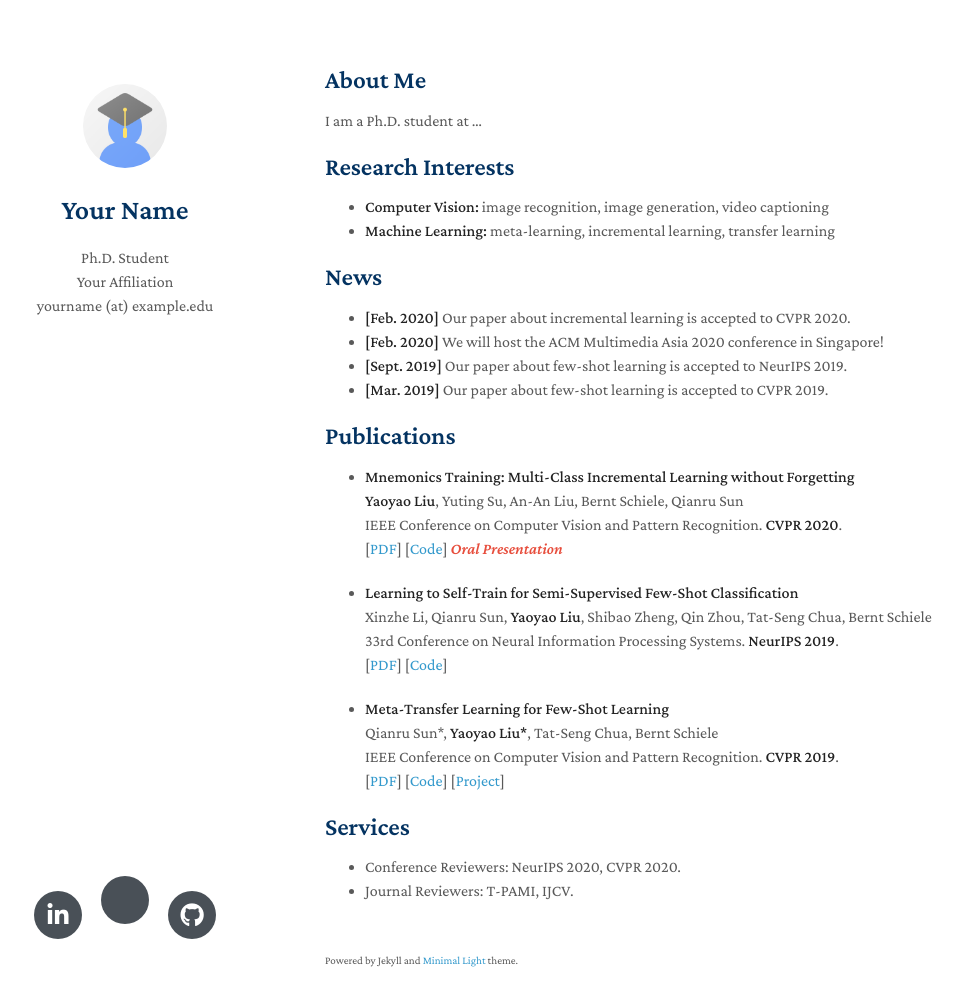
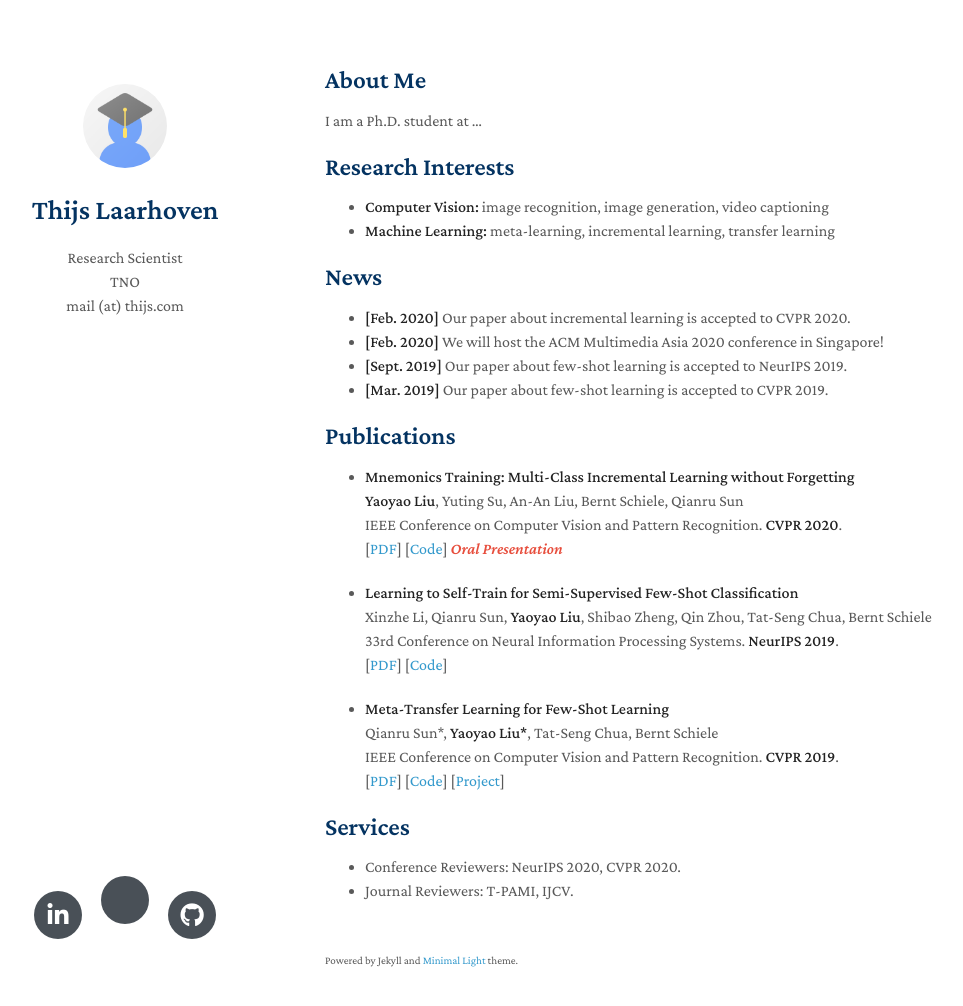
Before and after one commit to tmmlaarhoven/minimal-light, a Jekyll site: the page built from index.md, in a window 1280 px wide and 1041 px high. Shown: the top 1006 px of the window, without its empty margins (145-1108 px from the left). Built offline with Jekyll 4.4.1, drawn with Linux system fonts in a browser that asks for light colours; nearby versions of some CDN libraries; a style sheet for code colours, icons or effects is not loaded; our own code applies the rules of GitHub Pages for plain Markdown files.

Commit message:
Update _config.yml

```diff
--- a/_config.yml
+++ b/_config.yml
@@ -1,15 +1,15 @@
-title: Your Name
-position: Ph.D. Student
-affiliation: Your Affiliation
-email: yourname (at) example.edu
+title: Thijs Laarhoven
+position: Research Scientist
+affiliation: TNO
+email: mail (at) thijs.com
 keywords: minimal academic
-google_scholar: https://scholar.google.com/
-github_link: https://github.com/yaoyao-liu/minimal-light
-linkedin: https://www.linkedin.com/
+google_scholar: https://scholar.google.nl/citations?user=lLqnszIAAAAJ
+github_link: https://github.com/tmmlaarhoven/minimal-light
+linkedin: https://www.linkedin.com/in/tmmlaarhoven/
 avatar: ./assets/img/avatar.png
 google_analytics: UA-111540567-4
 favicon: ./assets/img/favicon.png
 favicon_dark: ./assets/img/favicon-dark.png
-description: The Minimal Light is a simple and elegant jekyll theme for academic personal homepage.
+description: Thijs' homepage.
 canonical: https://minimal-light.yyliu.net/
 remote_theme: yaoyao-liu/minimal-light
```
